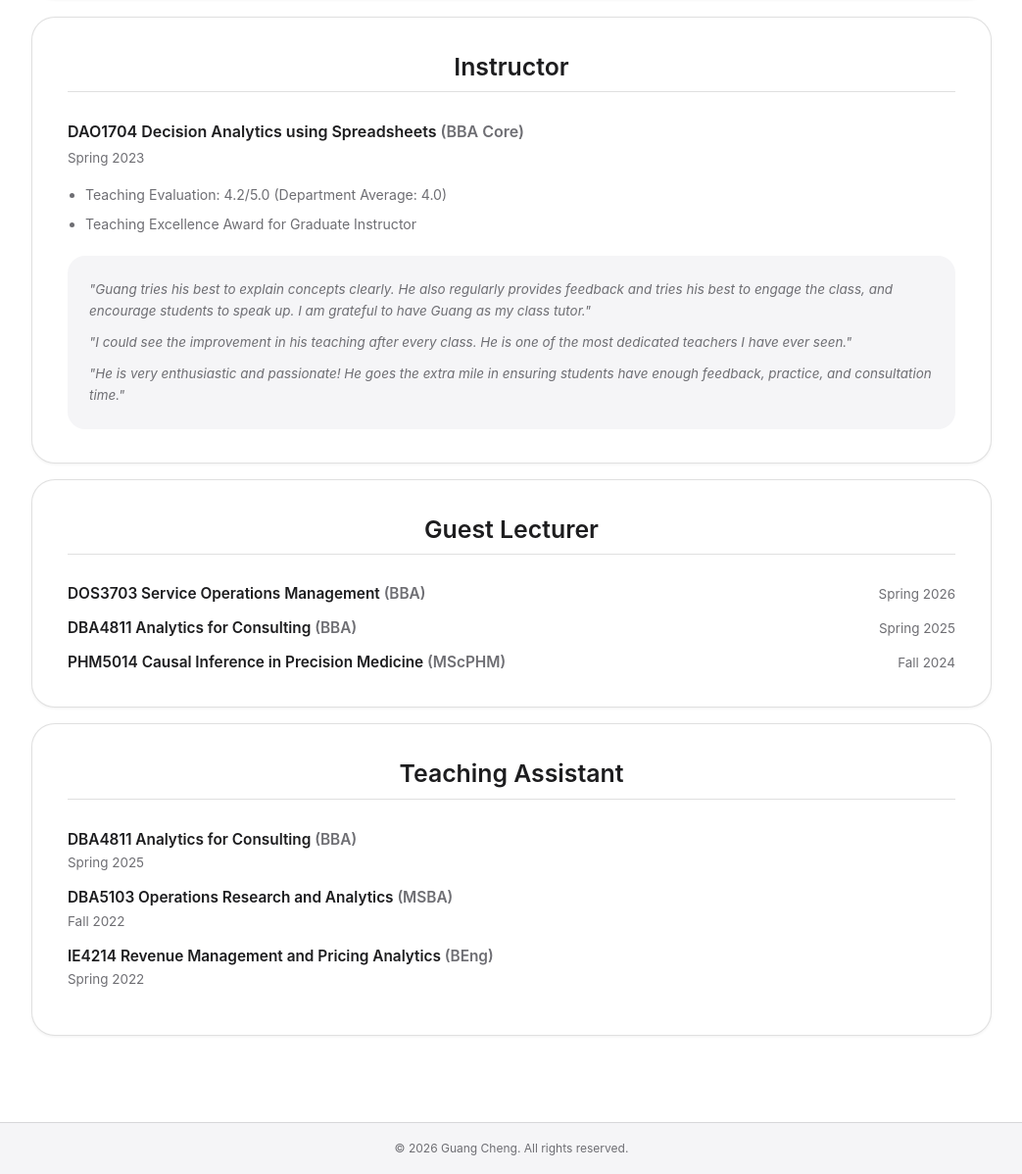
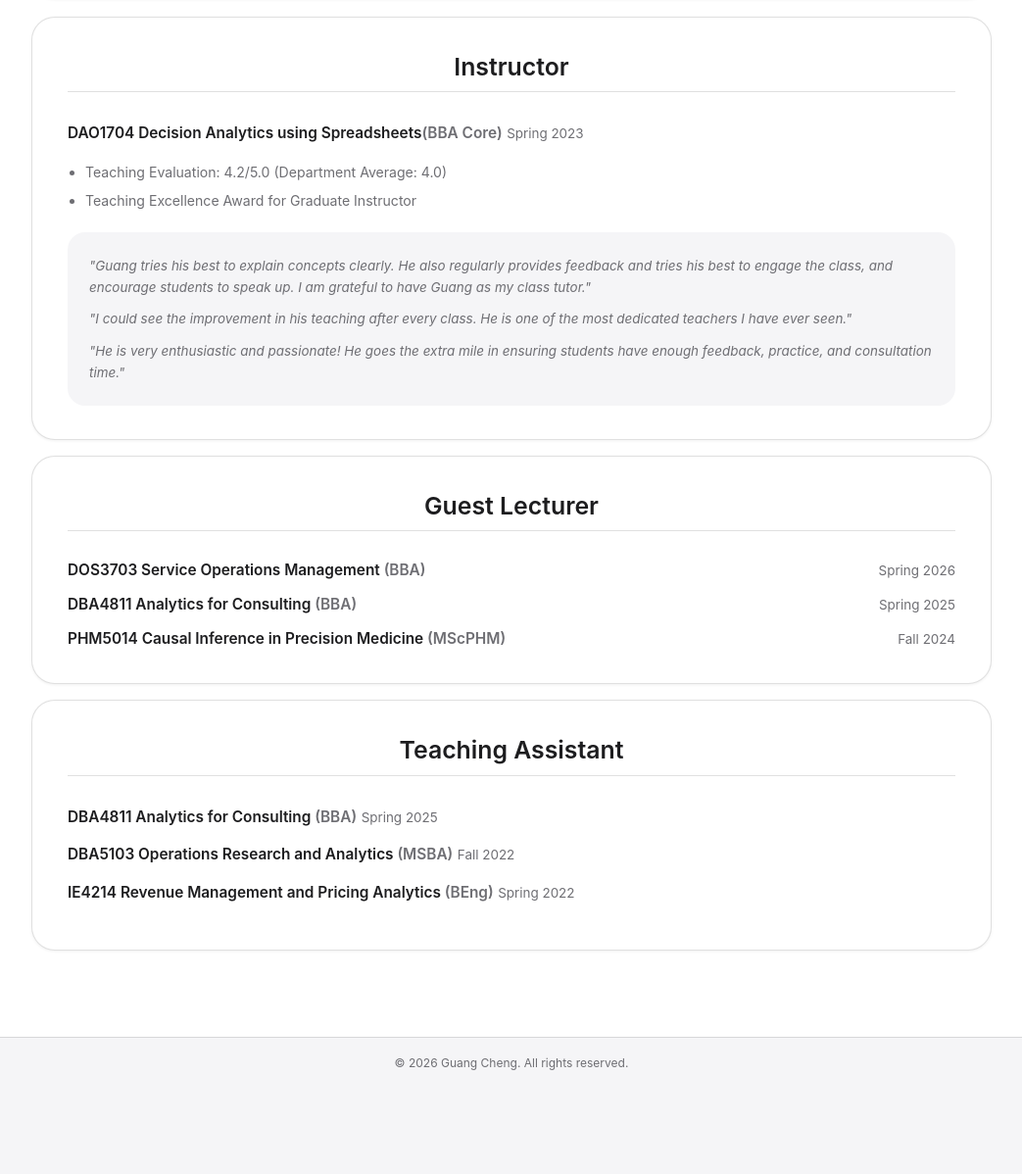
Before and after one commit to gcheng-nus/gcheng-nus.github.io, a Jekyll site: the page built from _pages/main.md, in a window 1280 px wide and 1400 px high, scrolled down 4165 px. Shown: the part 202-1400 px from the top of the window at 98% size, without its empty margins (118-1161 px from the left). Built offline with Jekyll 4.4.1, drawn with Linux system fonts in a browser that asks for light colours; comment, search, counter and statistics services are not loaded; after the commit the page ends 5478 px from its top, so only the background shows below that.

Commit message:
update teaching display

```diff
--- a/_pages/main.md
+++ b/_pages/main.md
@@ -160,8 +160,8 @@
 
     <div class="teaching-role">
       <h3 class="section-subtitle">Instructor</h3>
-      <p class="course-title">DAO1704 Decision Analytics using Spreadsheets <span class="muted-note">(BBA Core)</span></p>
-      <p class="course-meta">Spring 2023</p>
+      <span class="teaching-course">DAO1704 Decision Analytics using Spreadsheets<span class="muted-note">(BBA Core)</span></span>
+      <span class="teaching-term">Spring 2023</span>
       <ul class="course-details">
         <li>Teaching Evaluation: 4.2/5.0 (Department Average: 4.0)</li>
         <li>Teaching Excellence Award for Graduate Instructor</li>
@@ -177,16 +177,16 @@
       <h3 class="section-subtitle">Guest Lecturer</h3>
       <ul class="guest-lecture-list">
         <li>
-          <span class="guest-course">DOS3703 Service Operations Management <span class="muted-note">(BBA)</span></span>
-          <span class="guest-term">Spring 2026</span>
+          <span class="teaching-course">DOS3703 Service Operations Management <span class="muted-note">(BBA)</span></span>
+          <span class="teaching-term">Spring 2026</span>
         </li>
         <li>
-          <span class="guest-course">DBA4811 Analytics for Consulting <span class="muted-note">(BBA)</span></span>
-          <span class="guest-term">Spring 2025</span>
+          <span class="teaching-course">DBA4811 Analytics for Consulting <span class="muted-note">(BBA)</span></span>
+          <span class="teaching-term">Spring 2025</span>
         </li>
         <li>
-          <span class="guest-course">PHM5014 Causal Inference in Precision Medicine <span class="muted-note">(MScPHM)</span></span>
-          <span class="guest-term">Fall 2024</span>
+          <span class="teaching-course">PHM5014 Causal Inference in Precision Medicine <span class="muted-note">(MScPHM)</span></span>
+          <span class="teaching-term">Fall 2024</span>
         </li>
       </ul>
     </div>
@@ -195,16 +195,16 @@
       <h3 class="section-subtitle">Teaching Assistant</h3>
       <ul class="ta-list">
         <li>
-          <p class="ta-course">DBA4811 Analytics for Consulting <span class="muted-note">(BBA)</span></p>
-          <p class="ta-term">Spring 2025</p>
+          <span class="teaching-course">DBA4811 Analytics for Consulting <span class="muted-note">(BBA)</span></span>
+          <span class="teaching-term">Spring 2025</span>
         </li>
         <li>
-          <p class="ta-course">DBA5103 Operations Research and Analytics <span class="muted-note">(MSBA)</span></p>
-          <p class="ta-term">Fall 2022</p>
+          <span class="teaching-course">DBA5103 Operations Research and Analytics <span class="muted-note">(MSBA)</span></span>
+          <span class="teaching-term">Fall 2022</span>
         </li>
         <li>
-          <p class="ta-course">IE4214 Revenue Management and Pricing Analytics <span class="muted-note">(BEng)</span></p>
-          <p class="ta-term">Spring 2022</p>
+          <span class="teaching-course">IE4214 Revenue Management and Pricing Analytics <span class="muted-note">(BEng)</span></span>
+          <span class="teaching-term">Spring 2022</span>
         </li>
       </ul>
     </div>
--- a/assets/css/academic.scss
+++ b/assets/css/academic.scss
@@ -630,14 +630,14 @@
   gap: 4px 18px;
 }
 
-.guest-course {
+.teaching-course {
   color: var(--academic-fg);
   font-size: 0.96rem;
   font-weight: 600;
   line-height: 1.5;
 }
 
-.guest-term {
+.teaching-term {
   flex: 0 0 auto;
   color: var(--academic-muted);
   font-size: 0.84rem;
```
